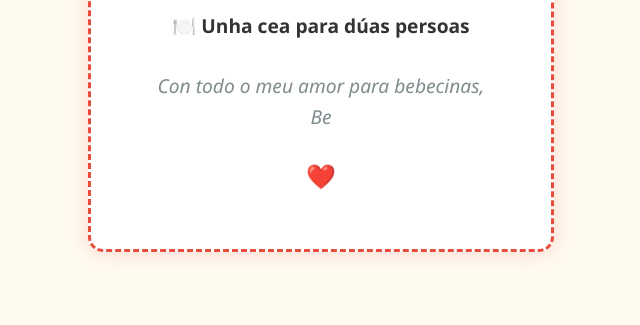
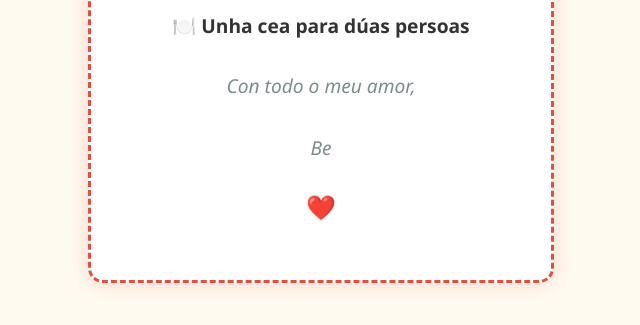
Before and after one commit to xoanmc/vale-cea, a plain HTML site: page index.html in a window 1280 px wide. Shown: the part 277-602 px from the top of the page, without its empty margins (319-959 px from the left). Drawn offline with Linux system fonts and the light colour scheme.

Commit message:
Update index.html

```diff
--- a/index.html
+++ b/index.html
@@ -45,7 +45,9 @@
         <h1>✨ Vale por unha cea romántica ✨</h1>
         <p>Este vale pode ser trocado por:</p>
         <p>🍽️ <strong>Unha cea para dúas persoas</strong></p>
-        <p class="firma">Con todo o meu amor para bebecinas,<br>Be</p>
+        <p class="firma">Con todo o meu amor,
+            <br>
+            <br>Be</p>
         <p class="corazon">❤️</p>
     </div>
 </body>
```
